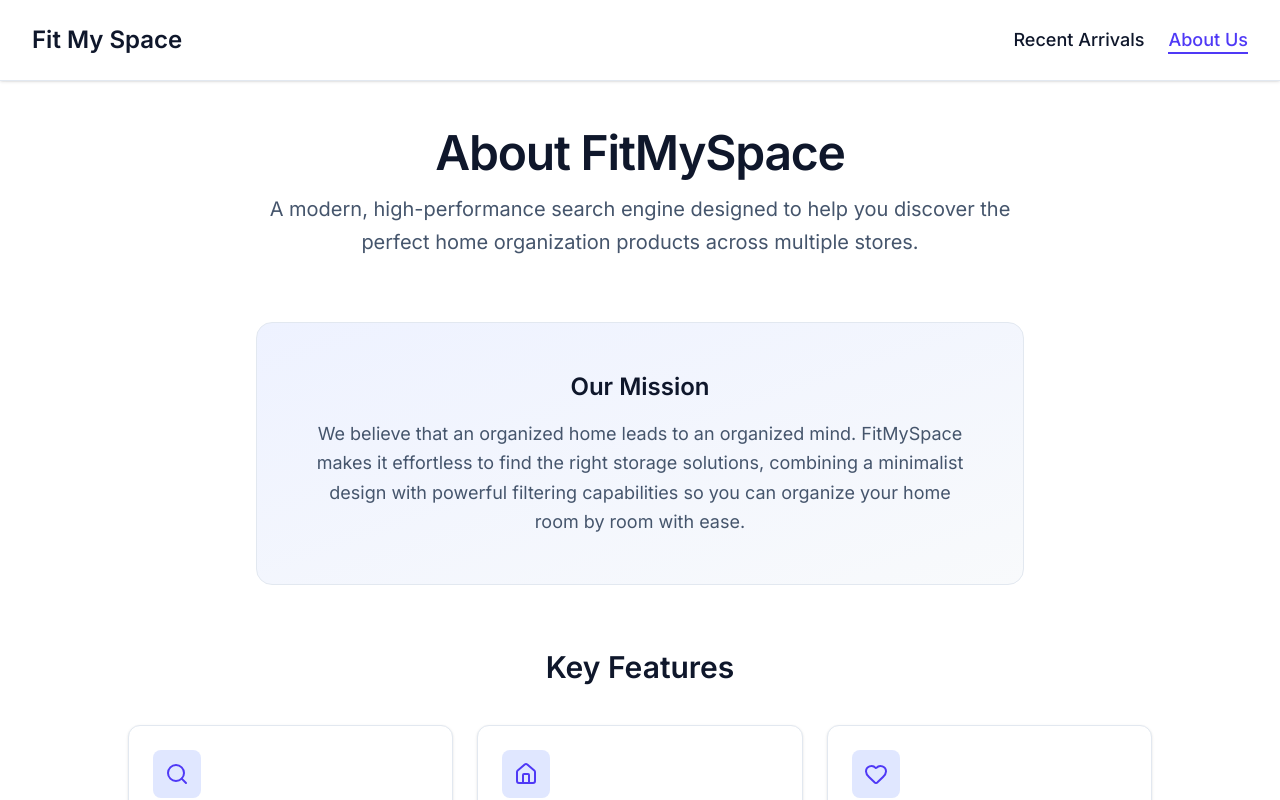
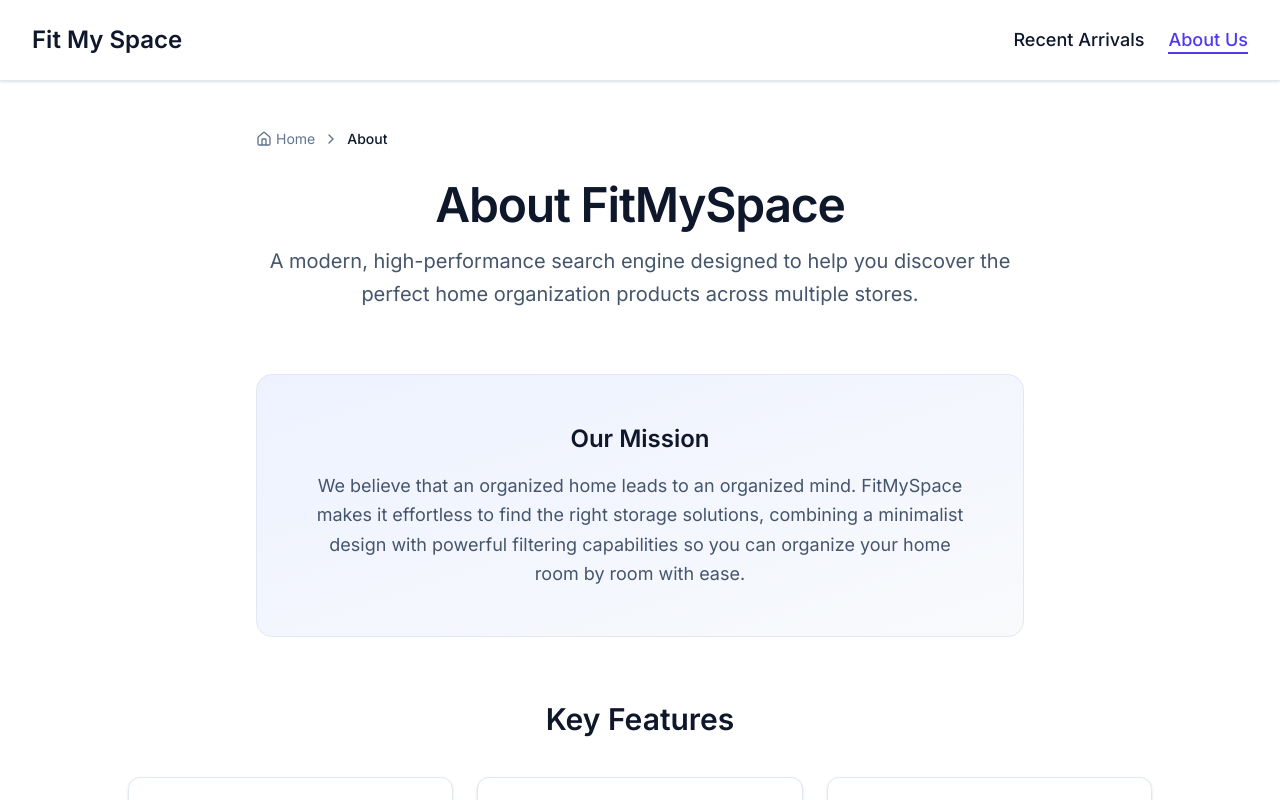
Before and after one commit to mariana-martins/FitMySpace, a Next.js app: page /about in a window 1280 px wide. Shown: the top 800 px of the page. Built offline with nearby package versions, Linux system fonts and the light colour scheme.

Commit message:
feat: Add a reusable Breadcrumbs component and integrate it into product detail, about, and recent pages.

```diff
--- a/src/app/about/page.tsx
+++ b/src/app/about/page.tsx
@@ -1,4 +1,5 @@
 import { Home, Search, Sparkles, Zap, Heart, ShoppingBag } from 'lucide-react';
+import { Breadcrumbs } from '@/components/molecules/Breadcrumbs';
 import { PageLayout } from '@/components/templates/PageLayout';
 
 export const metadata = {
@@ -50,9 +51,14 @@ const techStack = [
 ];
 
 export default function AboutPage() {
+  const breadcrumbItems = [{ label: 'Home', href: '/', icon: Home }, { label: 'About' }];
+
   return (
     <PageLayout>
       <div className="px-4 py-12 sm:px-6 lg:px-8">
+        {/* Breadcrumb Navigation */}
+        <Breadcrumbs items={breadcrumbItems} className="max-w-3xl mx-auto mb-8" />
+
         {/* Hero Section */}
         <section className="text-center max-w-3xl mx-auto mb-16">
           <h1 className="text-5xl font-semibold text-slate-900 mb-4 tracking-tight">
--- a/src/app/recent/page.tsx
+++ b/src/app/recent/page.tsx
@@ -1,7 +1,8 @@
 import { ProductGrid, ProductGridSkeleton } from '@/components/organisms/ProductGrid';
+import { Breadcrumbs } from '@/components/molecules/Breadcrumbs';
 import { PageLayout } from '@/components/templates/PageLayout';
 import { mockProducts } from '@/mocks/data';
-import { Clock } from 'lucide-react';
+import { Clock, Home } from 'lucide-react';
 import { Suspense } from 'react';
 
 export const revalidate = 60; // ISR: revalidate every 60 seconds
@@ -19,9 +20,14 @@ function getRecentProducts() {
 export default async function RecentPage() {
   const products = getRecentProducts();
 
+  const breadcrumbItems = [{ label: 'Home', href: '/', icon: Home }, { label: 'Recent Arrivals' }];
+
   return (
     <PageLayout>
       <div className="px-4 py-12 sm:px-6 lg:px-8">
+        {/* Breadcrumb Navigation */}
+        <Breadcrumbs items={breadcrumbItems} className="max-w-2xl mx-auto mb-8" />
+
         {/* Hero Section */}
         <section className="text-center max-w-2xl mx-auto mb-12">
           <div className="inline-flex items-center justify-center w-16 h-16 rounded-full bg-indigo-100 mb-6">
--- /dev/null
+++ b/src/components/molecules/Breadcrumbs/Breadcrumbs.tsx
@@ -0,0 +1,68 @@
+import { ChevronRight } from 'lucide-react';
+import { cn } from '@/lib/utils';
+import * as React from 'react';
+import Link from 'next/link';
+
+export interface BreadcrumbItem {
+  /** Display label for the breadcrumb */
+  label: string;
+  /** URL to navigate to. If undefined, renders as current page (no link) */
+  href?: string;
+  /** Optional icon component to display before the label */
+  icon?: React.ComponentType<{ className?: string }>;
+}
+
+export interface BreadcrumbsProps extends React.HTMLAttributes<HTMLElement> {
+  /** Array of breadcrumb items to display */
+  items: BreadcrumbItem[];
+}
+
+const linkStyles = cn(
+  'hover:text-indigo-600 transition-colors',
+  'focus-visible:outline-none focus-visible:ring-2 focus-visible:ring-indigo-600 focus-visible:ring-offset-2 rounded-sm',
+);
+
+export function Breadcrumbs({ items, className, ...props }: BreadcrumbsProps) {
+  if (items.length === 0) return null;
+
+  return (
+    <nav
+      aria-label="Breadcrumb"
+      className={cn('flex items-center gap-2 text-sm text-slate-500', className)}
+      {...props}
+    >
+      {items.map((item, index) => {
+        const isLast = index === items.length - 1;
+        const Icon = item.icon;
+
+        return (
+          <React.Fragment key={item.label}>
+            {/* Separator (not before first item) */}
+            {index > 0 && <ChevronRight className="w-4 h-4 shrink-0" aria-hidden="true" />}
+
+            {/* Breadcrumb item */}
+            {isLast || !item.href ? (
+              // Current page (no link)
+              <span
+                className={cn(
+                  'text-slate-900 font-medium truncate max-w-[200px]',
+                  Icon && 'flex items-center gap-1',
+                )}
+                aria-current="page"
+              >
+                {Icon && <Icon className="w-4 h-4" aria-hidden="true" />}
+                {item.label}
+              </span>
+            ) : (
+              // Link to another page
+              <Link href={item.href} className={cn(linkStyles, Icon && 'flex items-center gap-1')}>
+                {Icon && <Icon className="w-4 h-4" aria-hidden="true" />}
+                <span>{item.label}</span>
+              </Link>
+            )}
+          </React.Fragment>
+        );
+      })}
+    </nav>
+  );
+}
--- /dev/null
+++ b/src/components/molecules/Breadcrumbs/index.ts
@@ -0,0 +1 @@
+export { Breadcrumbs, type BreadcrumbsProps, type BreadcrumbItem } from './Breadcrumbs';
--- a/src/components/organisms/ProductDetail/ProductDetail.tsx
+++ b/src/components/organisms/ProductDetail/ProductDetail.tsx
@@ -1,6 +1,7 @@
 'use client';
 
-import { ArrowLeft, ChevronRight, ExternalLink, Home, Ruler, Store, Tag } from 'lucide-react';
+import { ArrowLeft, ExternalLink, Home, Ruler, Store, Tag } from 'lucide-react';
+import { Breadcrumbs } from '@/components/molecules/Breadcrumbs';
 import { formatPrice, formatDimensions } from '@/lib/utils';
 import { ROOM_LABELS, ROOM_COLORS } from '@/lib/constants';
 import { Button } from '@/components/atoms/Button';
@@ -17,29 +18,16 @@ export interface ProductDetailProps {
 export function ProductDetail({ product }: ProductDetailProps) {
   const router = useRouter();
 
+  const breadcrumbItems = [
+    { label: 'Home', href: '/', icon: Home },
+    { label: 'Products', href: '/' },
+    { label: product.name },
+  ];
+
   return (
     <div className="space-y-8">
       {/* Breadcrumb Navigation */}
-      <nav aria-label="Breadcrumb" className="flex items-center gap-2 text-sm text-slate-500">
-        <Link
-          href="/"
-          className="flex items-center gap-1 hover:text-indigo-600 transition-colors focus-visible:outline-none focus-visible:ring-2 focus-visible:ring-indigo-600 focus-visible:ring-offset-2 rounded-sm"
-        >
-          <Home className="w-4 h-4" aria-hidden="true" />
-          <span>Home</span>
-        </Link>
-        <ChevronRight className="w-4 h-4" aria-hidden="true" />
-        <Link
-          href="/"
-          className="hover:text-indigo-600 transition-colors focus-visible:outline-none focus-visible:ring-2 focus-visible:ring-indigo-600 focus-visible:ring-offset-2 rounded-sm"
-        >
-          Products
-        </Link>
-        <ChevronRight className="w-4 h-4" aria-hidden="true" />
-        <span className="text-slate-900 font-medium truncate max-w-[200px]" aria-current="page">
-          {product.name}
-        </span>
-      </nav>
+      <Breadcrumbs items={breadcrumbItems} />
 
       {/* Back Button */}
       <button
```
